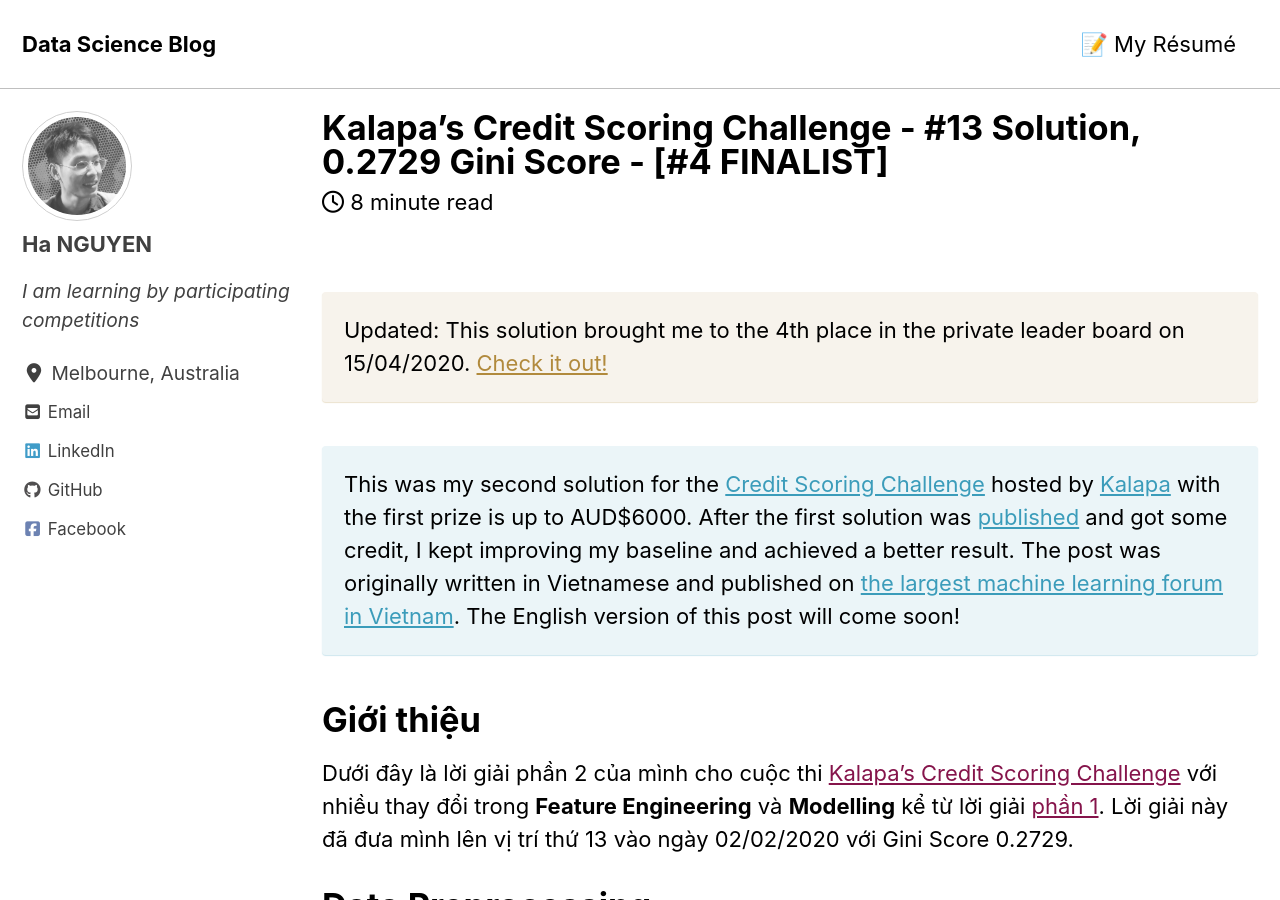
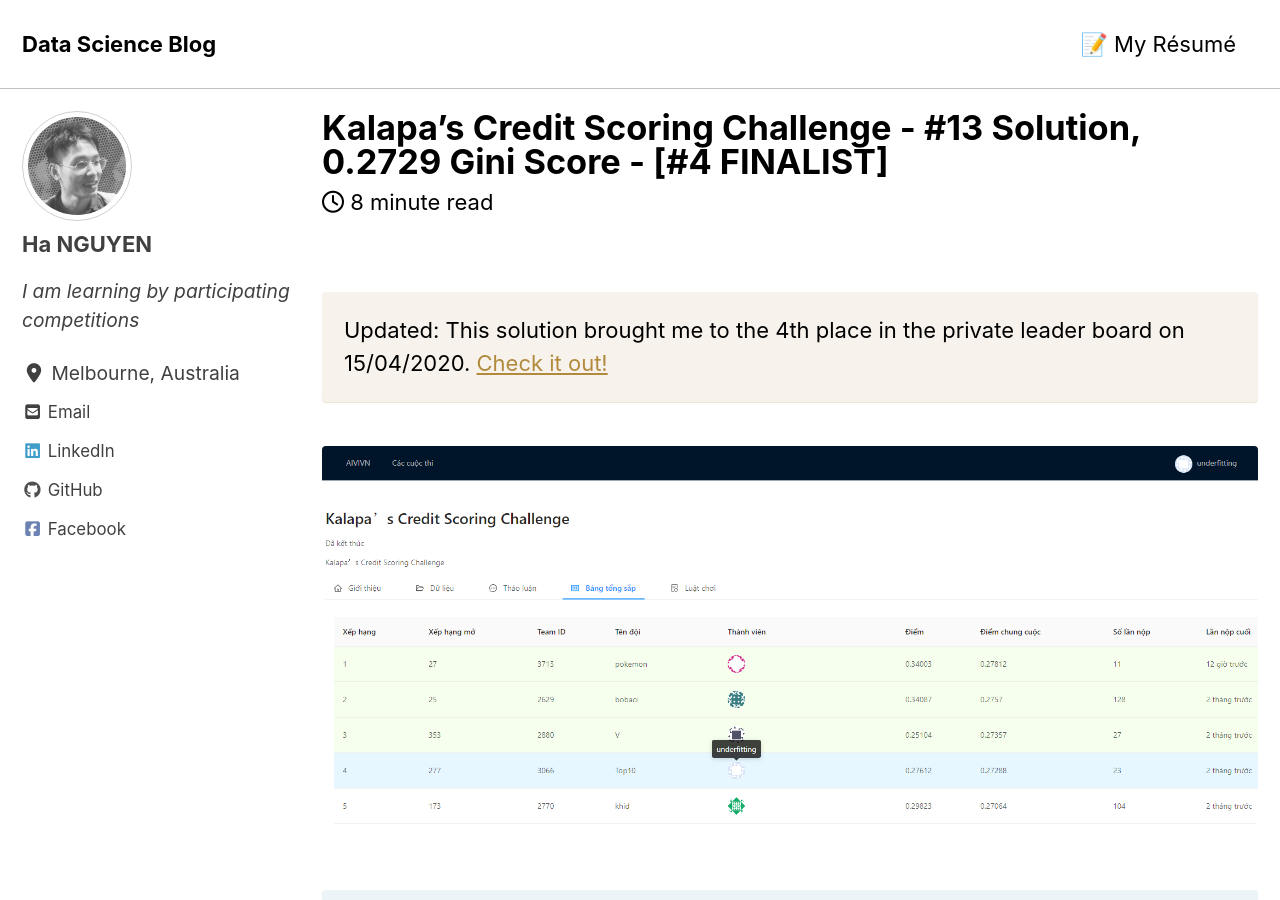
Before and after one commit to datasciblog/datasciblog.github.io, a Jekyll site: the page built from _posts/2020-02-10-kalapa-credit-scoring-solution-13.md, in a window 1280 px wide and 900 px high. Built offline with Jekyll 4.4.1, drawn with Linux system fonts in a browser that asks for light colours; cached includes are drawn as plain includes; nearby versions of some CDN libraries.

Commit message:
Add images

```diff
--- a/_posts/2020-02-10-kalapa-credit-scoring-solution-13.md
+++ b/_posts/2020-02-10-kalapa-credit-scoring-solution-13.md
@@ -23,6 +23,9 @@ Updated: This solution brought me to the 4th place in the private leader board o
 
 </div>
 
+<figure>
+	<img src="https://github.com/datasciblog/datasciblog.github.io/blob/master/_posts/images/2020-02-10-kalapa-credit-scoring-solution-13/0.png?raw=true">
+</figure>
 
 <div class="notice--info">
 
```
Also changed, not shown: _posts/images/2020-02-10-kalapa-credit-scoring-solution-13/0.png (added).
